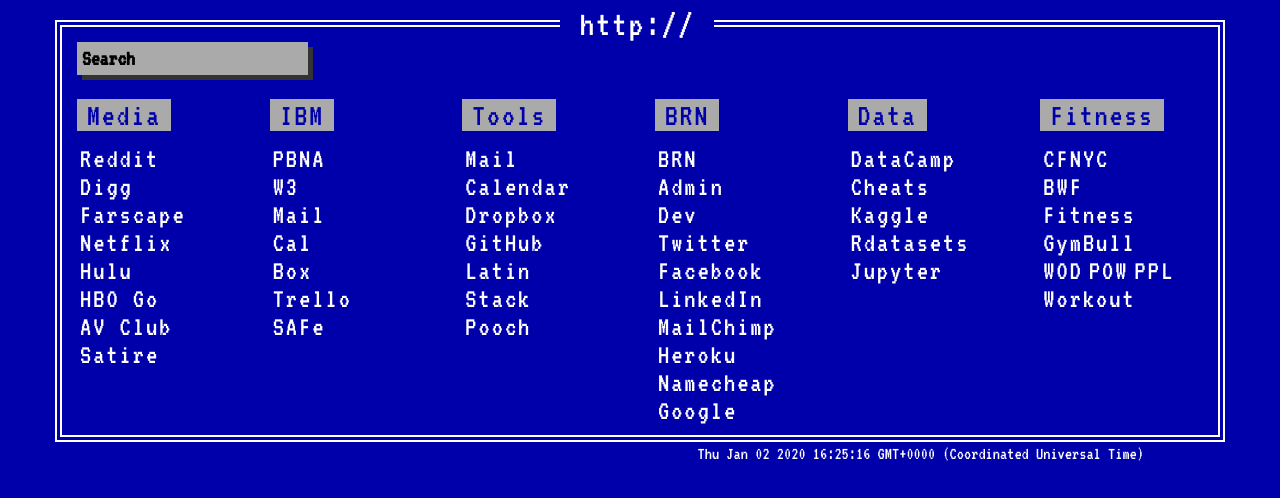
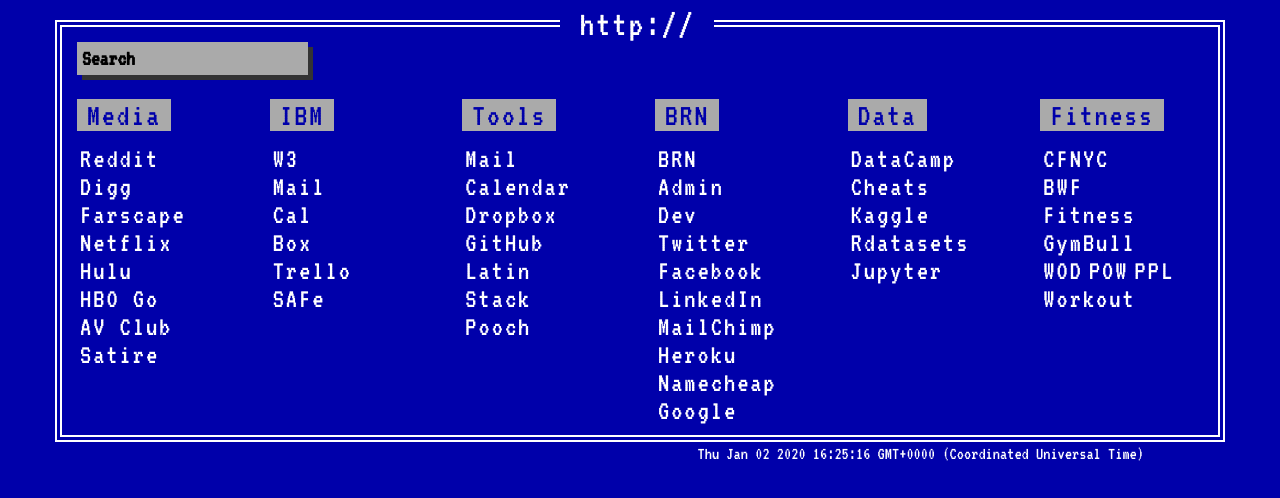
Before and after one commit to etschmidt/links, a plain HTML site: page index.html in a window 1280 px wide. Drawn offline with nearby package versions, Linux system fonts and the light colour scheme.

Commit message:
Update index.html

```diff
--- a/index.html
+++ b/index.html
@@ -195,7 +195,6 @@
       <div class="col-md-2">
         <h1><span>IBM</span></h1>
         <div class="content">
-          <a href="https://ibm.ent.box.com/folder/92970273031">PBNA</a><br>
           <a href="http://w3.ibm.com/#/">W3</a><br>
           <a href="https://mail.notes.na.collabserv.com/verse">Mail</a><br>
           <a href="https://mail.notes.na.collabserv.com/verse#/calendar">Cal</a><br>
```
